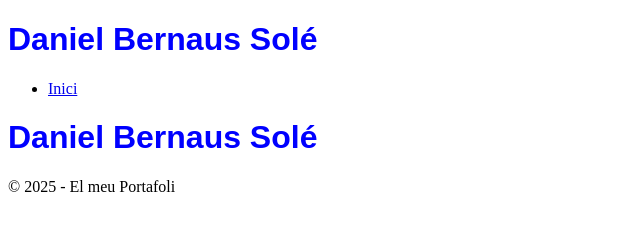
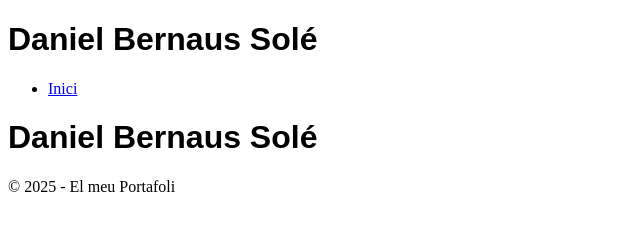
Before and after one commit to dbernausdaw2n25-dotcom/portafoli-M0614-AEA3, a website: page index.html in a window 1280 px wide. Shown: the whole page, without its empty margins (0-640 px from the left). Drawn offline with Linux system fonts and the light colour scheme.

Commit message:
Error css

```diff
--- a/css/styles.css
+++ b/css/styles.css
@@ -1,4 +1,4 @@
 h1 {
     font-family: Arial, sans-serif;
-    color: blue;
+    color:
 }
```
